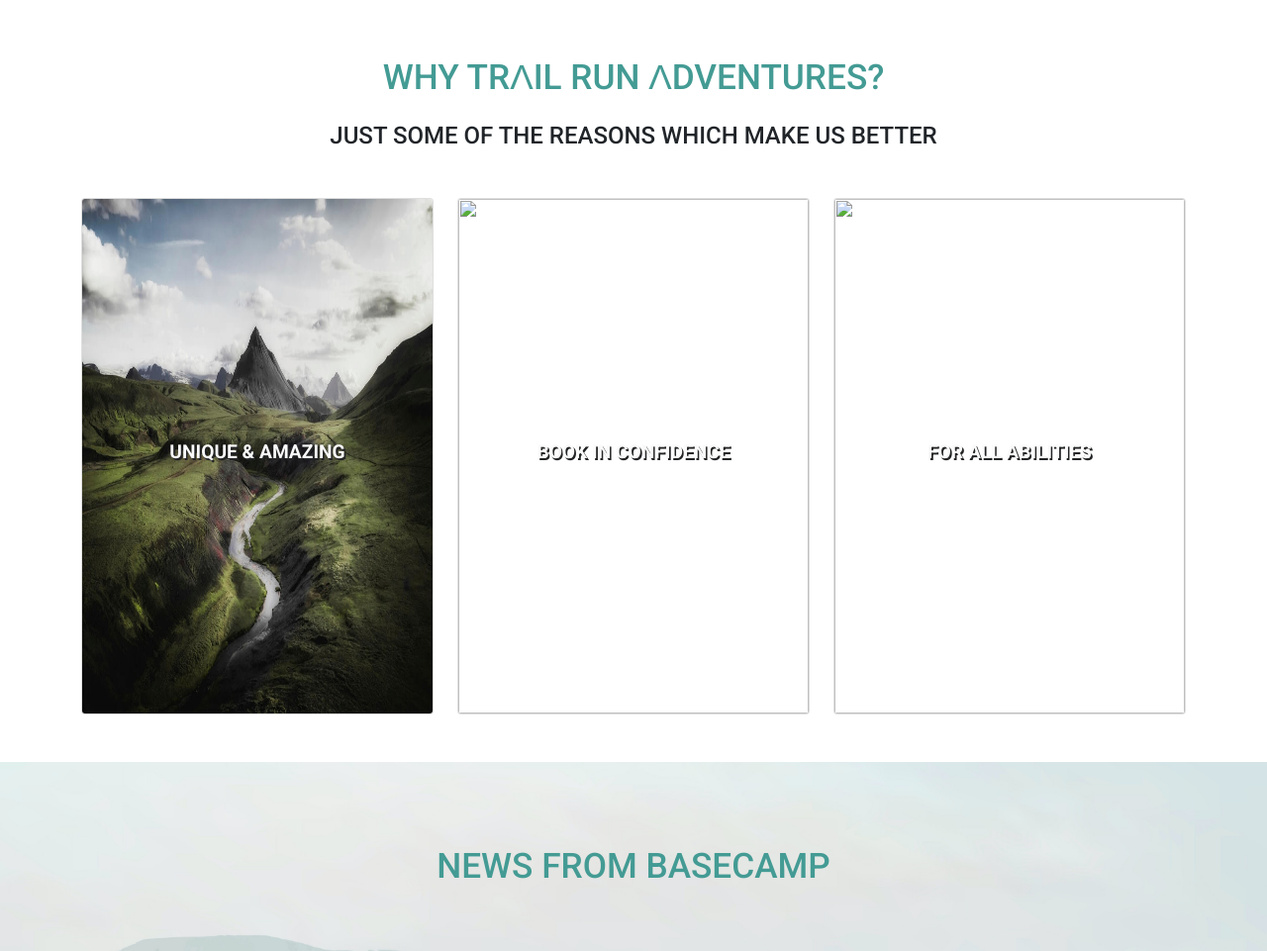
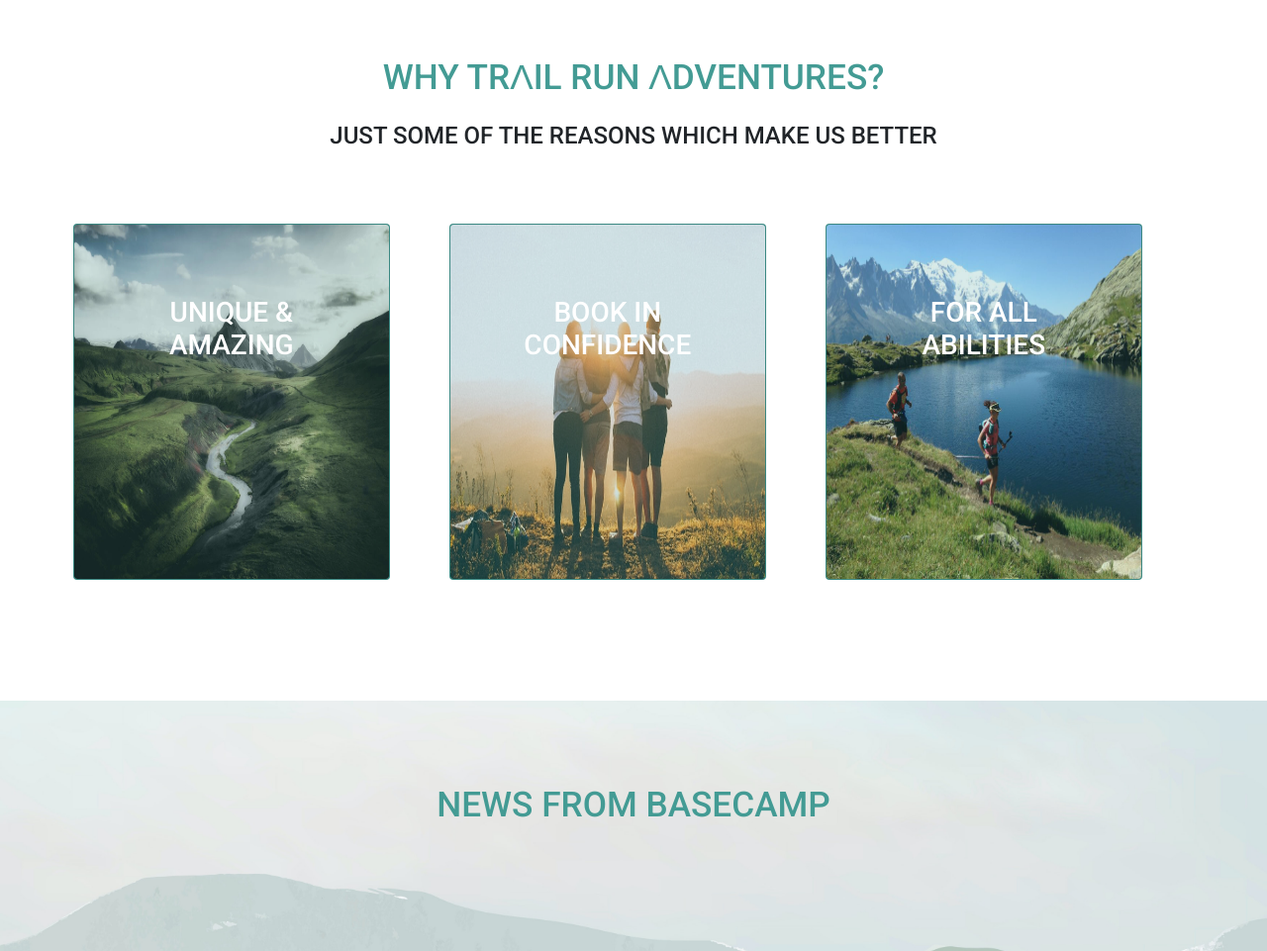
Before and after one commit to FruitbatM/trail-run-adventures, a Django app: page / in a window 1280 px wide. Shown: the part 2881-3842 px from the top of the page at 99% size. Run offline with Django 3.2, Linux system fonts and the light colour scheme; data comes from the database, SQL or seed files in the repository; data that the repository does not hold is empty; parts of the project's set-up code (start-up, migrations or seed data) failed here and were passed over; some libraries are stand-ins or nearby versions.

Commit message:
Update benefits section, add missing images and style it

```diff
--- a/home/templates/home/includes/home_content_4.html
+++ b/home/templates/home/includes/home_content_4.html
@@ -10,27 +10,33 @@
 </div>
 <div class="container">
     <div class="row text-center align-middle">
-        <div class="col-md-4">
-            <div class=" card benefit-card">
-                <img src="{{ MEDIA_URL }}card_1.jpg" alt="" class="card-img img-responsive">
+        <div class="col-md-4 grid">
+            <div class="card benefit-card">
+                <img src="static/images/card_home_1.jpg" alt="Canyon with mountain in the background" class="card-img img-fluid">
                 <div class="card-img-overlay">
-                    <h5 class="card-title benefit-title">UNIQUE & AMAZING</h5>
+                    <h3 class="card-title benefit-title">UNIQUE & AMAZING</h3>
+                    <p>Trail experiences all over Europe</p>
+                    <a href="#"></a>
                 </div>
             </div>
         </div>
-        <div class="col-md-4">
-            <div class=" card benefit-card">
-                <img src="" alt="" class="card-img img-responsive">
+        <div class="col-md-4 grid">
+            <div class="card benefit-card">
+                <img src="static/images/card_home_2.jpg" alt="Friends looking the sunset" class="card-img img-fluid">
                 <div class="card-img-overlay">
-                    <h5 class="card-title benefit-title align-bottom">BOOK IN CONFIDENCE</h5>
+                    <h3 class="card-title benefit-title">BOOK IN CONFIDENCE</h3>
+                    <p>100% financial protection</p>
+                    <a href="#"></a>
                 </div>
             </div>
         </div>
-        <div class="col-md-4">
-            <div class=" card benefit-card">
-                <img src="" alt="" class="card-img img-responsive">
+        <div class="col-md-4 grid">
+            <div class="card benefit-card">
+                <img src="static/images/card_home_3.jpg" alt="Trail runners" class="card-img img-fluid">
                 <div class="card-img-overlay">
-                    <h5 class="card-title benefit-title align-bottom">FOR ALL ABILITIES</h5>
+                    <h3 class="card-title benefit-title">FOR ALL ABILITIES</h3>
+                    <p>Running experiences for everybody</p>
+                    <a href="#"></a>
                 </div>
             </div>
         </div>
--- a/static/css/base.css
+++ b/static/css/base.css
@@ -318,25 +318,190 @@ a {
 }
 
 /* Benefits card - WHY TRΛIL RUN ΛDVENTURES  */
-.benefit-card img {
-  height: 65vh;
-  transition: all 0.25s linear;
+/* Code source with modification: https://codepen.io/maheshambure21/embed/GgVbVW?default-tab=result&theme-id=0#html-box */
+.grid {
+  position: relative;
+  margin: 0 auto;
+  padding: 1em 0 4em;
+  max-width: 1000px;
+  list-style: none;
+  text-align: center;
 }
 
-.benefit-title {
-  display: flex;
+.grid .benefit-card {
+  position: relative;
+  float: left;
+  overflow: hidden;
+  margin: 10px 1%;
+  min-width: 320px;
+  max-width: 480px;
+  max-height: 360px;
+  width: 48%;
+  background: #439B94;
+  text-align: center;
+  cursor: pointer;
+}
+
+.grid .benefit-card img {
+  position: relative;
+  display: block;
+  min-height: 100%;
+  max-width: 100%;
+  opacity: 0.8;
+}
+
+.grid .card-img-overlay {
+  padding: 2em;
+  color: #fff;
+  text-transform: uppercase;
+  font-size: 1.25em;
+  -webkit-backface-visibility: hidden;
+  backface-visibility: hidden;
+}
+
+.grid .card-img-overlay::before,
+.grid .card-img-overlay::after {
+  pointer-events: none;
+}
+
+.grid .card-img-overlay,
+.grid .card-img-overlay > a {
   position: absolute;
-  font-weight: bold;
-  justify-content: center;
-  align-items: center;
+  top: 0;
   left: 0;
-  right: 0;
-  top: 0;
-  bottom: 0;
-  color: #fafafa;
-  font-size: 1.2rem;
-  text-shadow: 0.1rem 0.1rem #222324;
+  width: 100%;
+  height: 100%;
 }
+
+/* Anchor will cover the whole item by default */
+.grid .card-img-overlay > a {
+  z-index: 1000;
+  text-indent: 200%;
+  white-space: nowrap;
+  font-size: 0;
+  opacity: 0;
+}
+
+.grid figure h3 {
+  word-spacing: -0.15em;
+  font-weight: 300;
+}
+
+.grid .benefit-card h2,
+.grid .benefit-card p {
+  margin: 0;
+}
+
+.grid .benefit-car p {
+  letter-spacing: 1px;
+  font-size: 68.5%;
+}
+
+.benefit-card img {
+  height: 24.4rem;
+}
+
+.card-img-overlay {
+  padding: 3em;
+}
+
+.card-img-overlay::before,
+.card-img-overlay::after {
+  position: absolute;
+  content: '';
+  opacity: 0;
+}
+
+.card-img-overlay::before {
+  top: 50px;
+  right: 30px;
+  bottom: 50px;
+  left: 30px;
+  border-top: 1px solid #fff;
+  border-bottom: 1px solid #fff;
+  -webkit-transform: scale(0,1);
+  transform: scale(0,1);
+  -webkit-transform-origin: 0 0;
+  transform-origin: 0 0;
+}
+
+.card-img-overlay::after {
+  top: 30px;
+  right: 50px;
+  bottom: 30px;
+  left: 50px;
+  border-right: 1px solid #fff;
+  border-left: 1px solid #fff;
+  -webkit-transform: scale(1,0);
+  transform: scale(1,0);
+  -webkit-transform-origin: 100% 0;
+  transform-origin: 100% 0;
+}
+
+.card-img-overlay h3 {
+  padding-top: 26%;
+  -webkit-transition: -webkit-transform 0.35s;
+  transition: transform 0.35s;
+}
+
+.card-img-overlay p {
+  padding: 0.5em 2em;
+  text-transform: none;
+  opacity: 0;
+  -webkit-transform: translate3d(0,-10px,0);
+  transform: translate3d(0,-10px,0);
+}
+
+.card-img-overlay img,
+.card-img-overlay h3 {
+  -webkit-transform: translate3d(0,-30px,0);
+  transform: translate3d(0,-30px,0);
+}
+
+.card-img-overlay img,
+.card-img-overlay::before,
+.card-img-overlay::after,
+.card-img-overlay p {
+  -webkit-transition: opacity 0.35s, -webkit-transform 0.35s;
+  transition: opacity 0.35s, transform 0.35s;
+}
+
+.card-img-overlay:hover img {
+  opacity: 0.7;
+  -webkit-transform: translate3d(0,0,0);
+  transform: translate3d(0,0,0);
+}
+
+
+.benefit-card:hover .card-img-overlay::before,
+.benefit-card:hover .card-img-overlay::after {
+  opacity: 1;
+  -webkit-transform: scale(1);
+  transform: scale(1);
+}
+
+.benefit-card:hover .card-img-overlay::before,
+.benefit-card:hover .card-img-overlay::after {
+  opacity: 1;
+  -webkit-transform: scale(1);
+  transform: scale(1);
+}
+
+.benefit-card:hover h3,
+.benefit-card:hover p {
+  opacity: 1;
+  -webkit-transform: translate3d(0,0,0);
+  transform: translate3d(0,0,0);
+}
+
+.benefit-card:hover .card-img-overlay::after,
+.benefit-card:hover h3,
+.benefit-card:hover p,
+.benefit-card:hover img {
+  -webkit-transition-delay: 0.15s;
+  transition-delay: 0.15s;
+}
+
 
 /* Blog section on home page */
 
```
Also changed, not shown: media/card_2.jpg (deleted), media/holidays/faroe_islands_header.jpg (added), media/holidays/faroe_islands_image_1.jpg (added), static/images/card_home_1.jpg (added), static/images/card_home_2.jpg (added), static/images/card_home_3.jpg (renamed from media/card_3.jpg).
